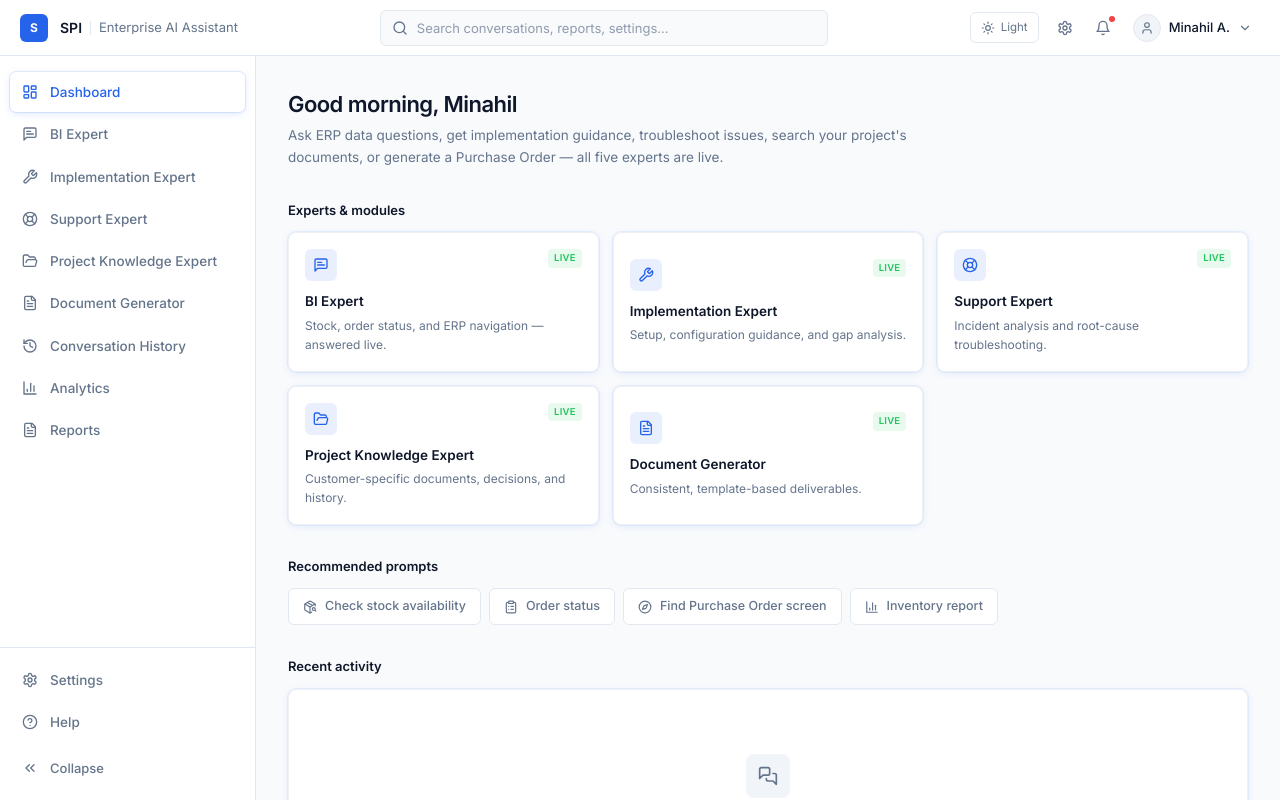
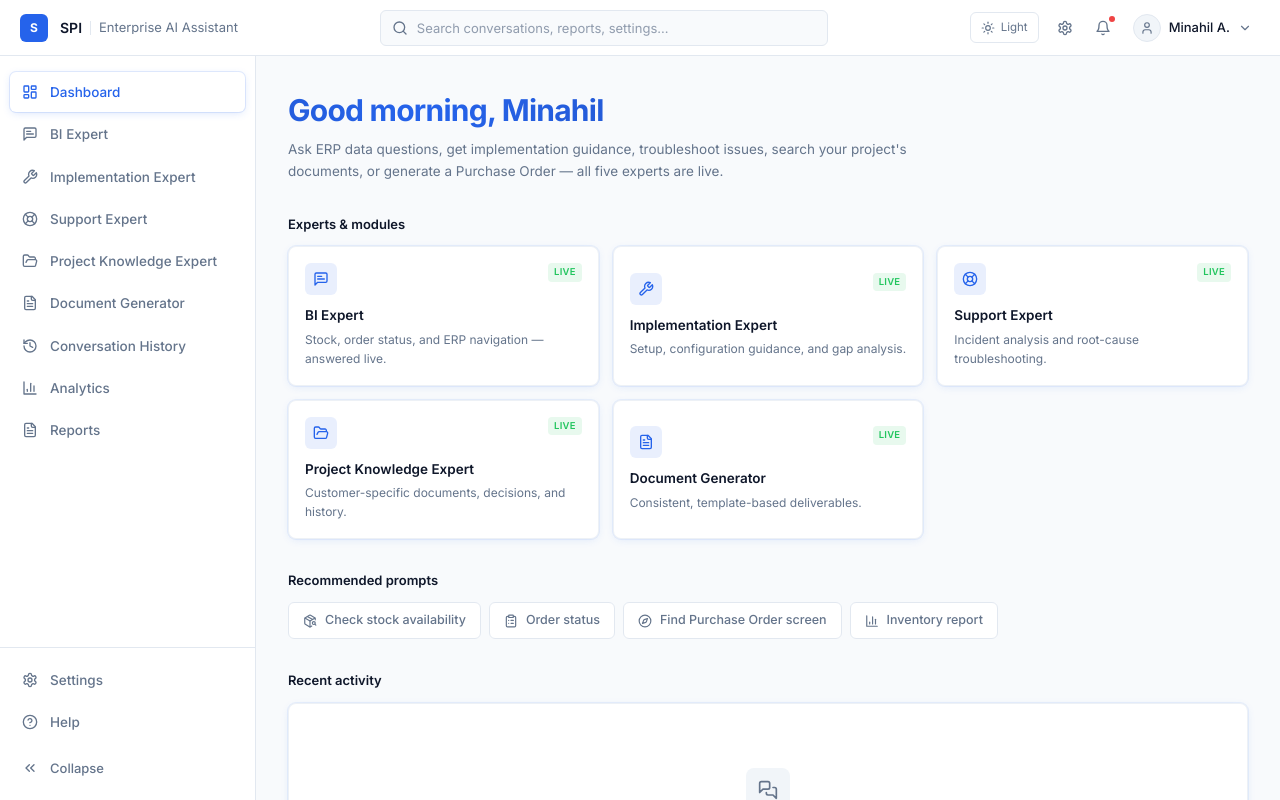
Before and after one commit to AhmadAkhtar32/Spi-Chatbot, a React (Vite) app in the folder spi-chatbot-react/: page / in a window 1280 px wide. Built offline with nearby package versions, Linux system fonts and the light colour scheme.

Commit message:
added animation

```diff
--- a/spi-chatbot-react/src/pages/Dashboard.jsx
+++ b/spi-chatbot-react/src/pages/Dashboard.jsx
@@ -1,4 +1,5 @@
 import { useNavigate } from 'react-router-dom'
+import { motion } from 'framer-motion'
 import {
   MessageSquareText,
   Wrench,
@@ -84,9 +85,15 @@ export default function Dashboard() {
       <div className="max-w-5xl mx-auto px-8 py-8">
         {/* Welcome */}
         <div className="mb-8">
-          <h1 className="text-[22px] font-semibold text-ink mb-1 tracking-tight">
+          <motion.h1
+            initial={{ opacity: 0, y: 10 }}
+            animate={{ opacity: 1, y: 0 }}
+            transition={{ duration: 0.5, ease: 'easeOut' }}
+            className="text-[30px] font-bold mb-1.5 tracking-tight bg-gradient-to-r from-[#1E3A8A] via-primary to-[#1E3A8A]
+                       bg-[length:200%_auto] bg-clip-text text-transparent animate-shimmer"
+          >
             {getGreeting()}, Minahil
-          </h1>
+          </motion.h1>
           <p className="text-[13.5px] text-ink-secondary max-w-2xl leading-relaxed">
             Ask ERP data questions, get implementation guidance, troubleshoot issues, search your
             project's documents, or generate a Purchase Order — all five experts are live.
--- a/spi-chatbot-react/tailwind.config.js
+++ b/spi-chatbot-react/tailwind.config.js
@@ -30,9 +30,15 @@ export default {
           '0%': { opacity: '0', transform: 'translateY(4px)' },
           '100%': { opacity: '1', transform: 'translateY(0)' },
         },
+        shimmer: {
+          '0%': { backgroundPosition: '0% 50%' },
+          '50%': { backgroundPosition: '100% 50%' },
+          '100%': { backgroundPosition: '0% 50%' },
+        },
       },
       animation: {
         'fade-in': 'fade-in 0.18s ease-out',
+        shimmer: 'shimmer 4s ease-in-out infinite',
       },
     },
   },
```
